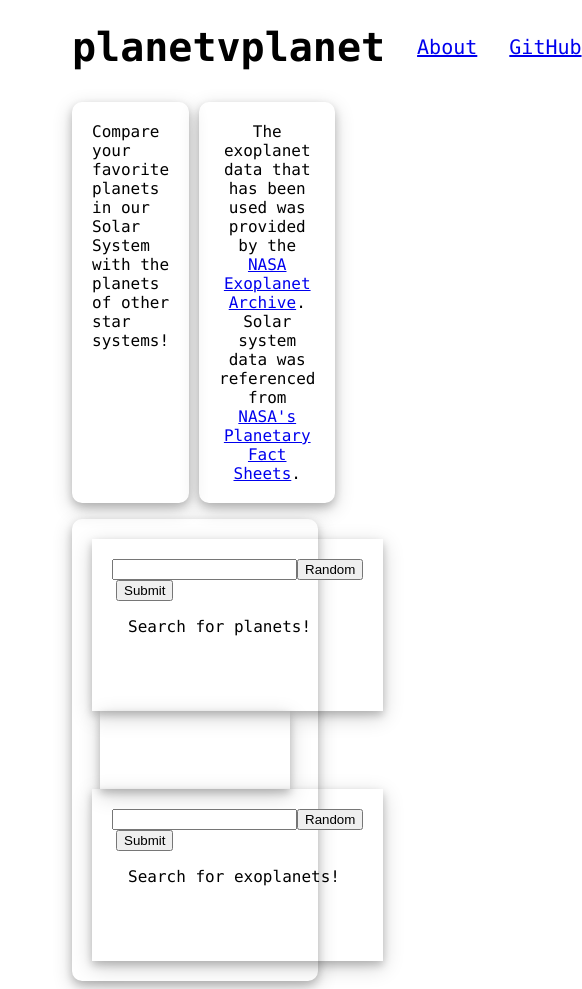
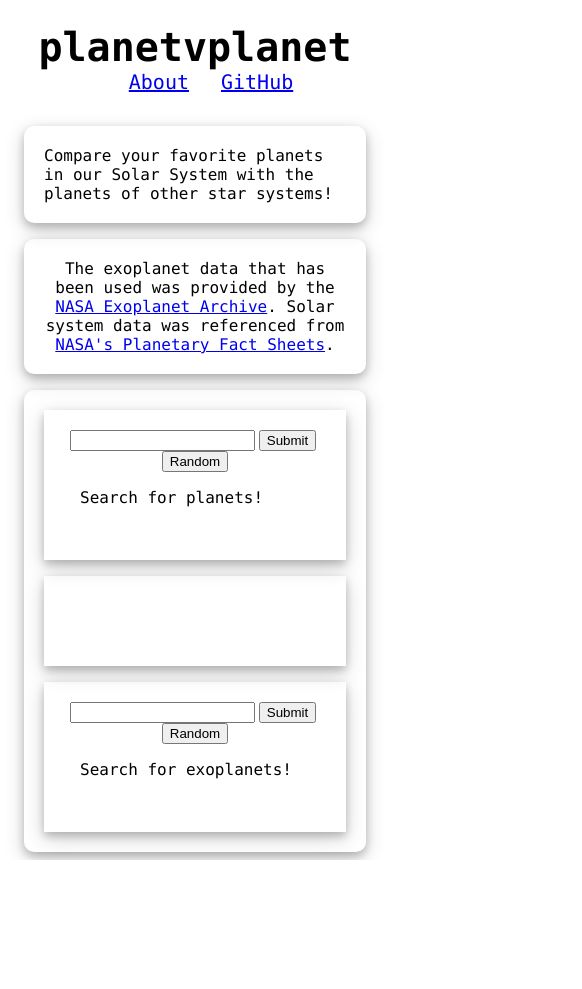
Before and after one commit to kemzeb/planetvplanet, a React (Create React App) app in the folder app/: page / in a window 390 px wide. Shown: the whole page, 582 px wide, since content can reach past the window. After the commit the page ends 860 px from the top, so only its background shows below. Built offline with nearby package versions, Linux system fonts and the light colour scheme.

Commit message:
feat(app): Attempt to make page more responsive
Long live media queries

```diff
--- a/app/src/App.css
+++ b/app/src/App.css
@@ -4,6 +4,13 @@ body {
 }
 
 #page-wrap {
-  padding-left: 64px;
-  padding-right: 64px;
+  padding-left: 32px;
+  padding-right: 32px;
 }
+
+@media (max-width: 400px) {
+  #page-wrap {
+    padding-left: 16px;
+    padding-right: 16px;
+  }
+}
--- a/app/src/ComparisonBox.css
+++ b/app/src/ComparisonBox.css
@@ -1,9 +1,8 @@
 #comparison-box {
     box-shadow: 0 4px 8px 0 rgba(0, 0, 0, 0.2), 0 6px 20px 0 rgba(0, 0, 0, 0.19);
     padding: 20px;
-    flex-grow: 2;
-    margin: 0px 8px;
-    flex-basis: auto;
+    flex-grow: 3;
+    margin: 0px 16px;
 }
 
 #comparison-content {
@@ -12,3 +11,9 @@
     justify-content: space-evenly;
     text-align: center;
 }
+
+@media(max-width: 1220px) {
+    #comparison-box {
+        margin: 16px 0px;
+    }
+}
--- a/app/src/Header.css
+++ b/app/src/Header.css
@@ -2,6 +2,7 @@
     margin-bottom: 16px;
     padding-top: 16px;
     display: flex;
+    flex-wrap: wrap;
     justify-content: space-between;
 }
 
@@ -20,3 +21,10 @@
     margin: 0px 0px;
     font-size: 40px;
 }
+
+@media(max-width: 660px) {
+    .site-header {
+        flex-direction: row;
+        justify-content: space-evenly;
+    }
+}
--- a/app/src/PlanetBox.css
+++ b/app/src/PlanetBox.css
@@ -10,6 +10,7 @@ article {
 
 .submission-content {
     display: flex;
+    flex-wrap: wrap;
     justify-content: center;
 }
 
--- a/app/src/PlanetBox.js
+++ b/app/src/PlanetBox.js
@@ -95,7 +95,7 @@ function PlanetBox({ considerExoplanets, searchResult, onSearchResultChange }) {
                     <input className="submit-button" type="submit" value="Submit"></input>
                 </form>
                 <form onSubmit={handleRandomSubmit} >
-                    <input type="submit" value="Random"></input>
+                    <input className="submit-button" type="submit" value="Random"></input>
                 </form>
             </div>
             <div className="planet-info-content">
--- a/app/src/SearchGroupBox.css
+++ b/app/src/SearchGroupBox.css
@@ -5,4 +5,11 @@
     border-radius: 10px;
     padding: 20px;
     min-height: 50vh;
+    justify-content: space-between;
 }
+
+@media(max-width: 1220px) {
+    #search-group {
+        flex-direction: column;
+    }
+}
--- a/app/src/SiteInfo.css
+++ b/app/src/SiteInfo.css
@@ -2,18 +2,31 @@
     box-shadow: 0 4px 8px 0 rgba(0, 0, 0, 0.2), 0 6px 20px 0 rgba(0, 0, 0, 0.19);
     border-radius: 10px;
     padding: 20px;
+    margin-bottom: 0px;
 }
 
 #site-info {
     display: flex;
+    margin-bottom: 16px;
 }
 
 #intro {
-    width: 35%;
+    flex-basis: 35%;
 }
 
 #data {
-    width: 65%;
-    margin-left: 10px;
+    flex-basis: 65%;
+    margin-left: 14px;
     text-align: center;
 }
+
+@media(max-width: 640px) {
+    #site-info {
+        flex-direction: column;
+        flex-wrap: wrap;
+    }
+
+    #data {
+        margin-left: 0px;
+    }
+}
```
